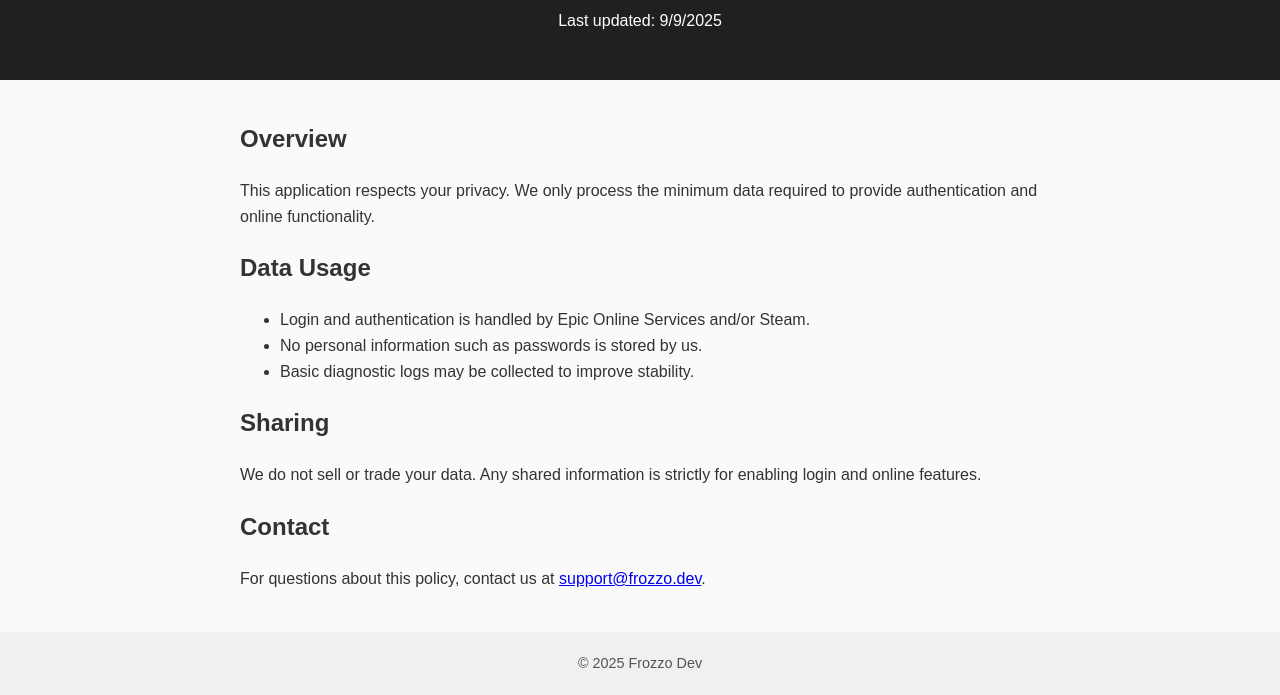
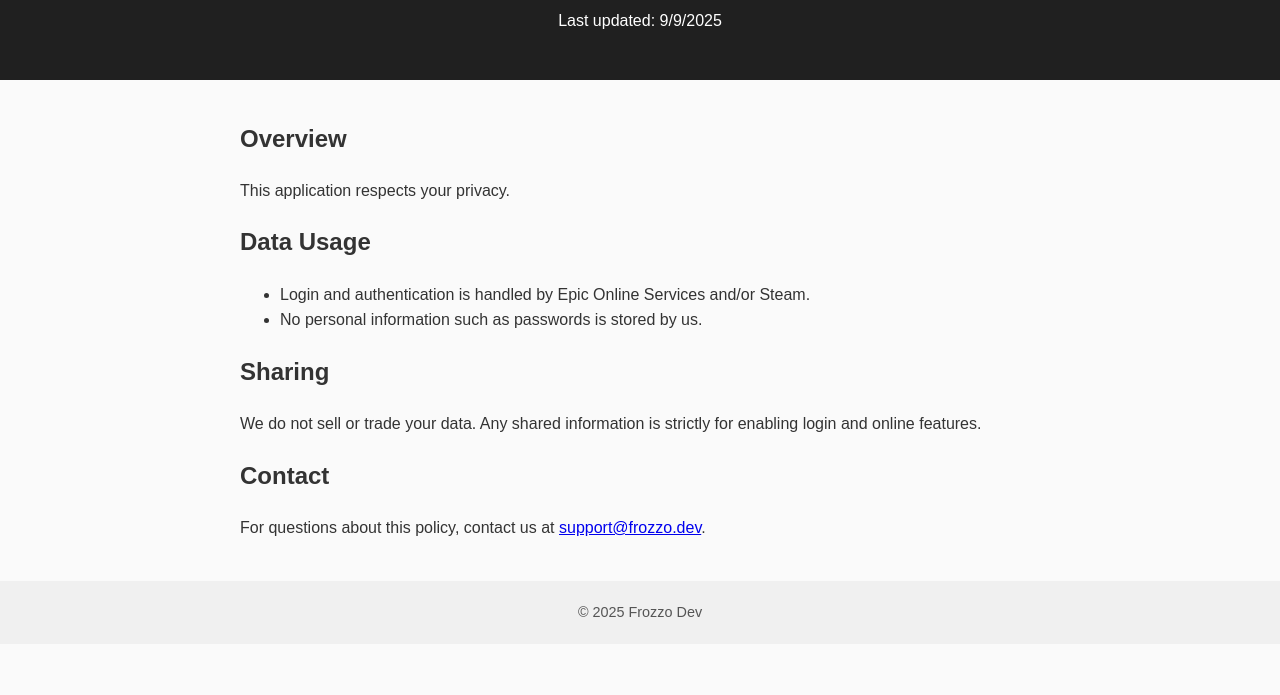
Before and after one commit to froozzo/frozzodev, a plain HTML site: page privacy.html in a window 1280 px wide. Shown: the part 116-811 px from the top of the page. Drawn offline with Linux system fonts and the light colour scheme.

Commit message:
Update privacy.html

```diff
--- a/privacy.html
+++ b/privacy.html
@@ -20,15 +20,13 @@
   <main>
     <h2>Overview</h2>
     <p>
-      This application respects your privacy. We only process the minimum data required
-      to provide authentication and online functionality.
+      This application respects your privacy.
     </p>
 
     <h2>Data Usage</h2>
     <ul>
       <li>Login and authentication is handled by Epic Online Services and/or Steam.</li>
       <li>No personal information such as passwords is stored by us.</li>
-      <li>Basic diagnostic logs may be collected to improve stability.</li>
     </ul>
 
     <h2>Sharing</h2>
```
